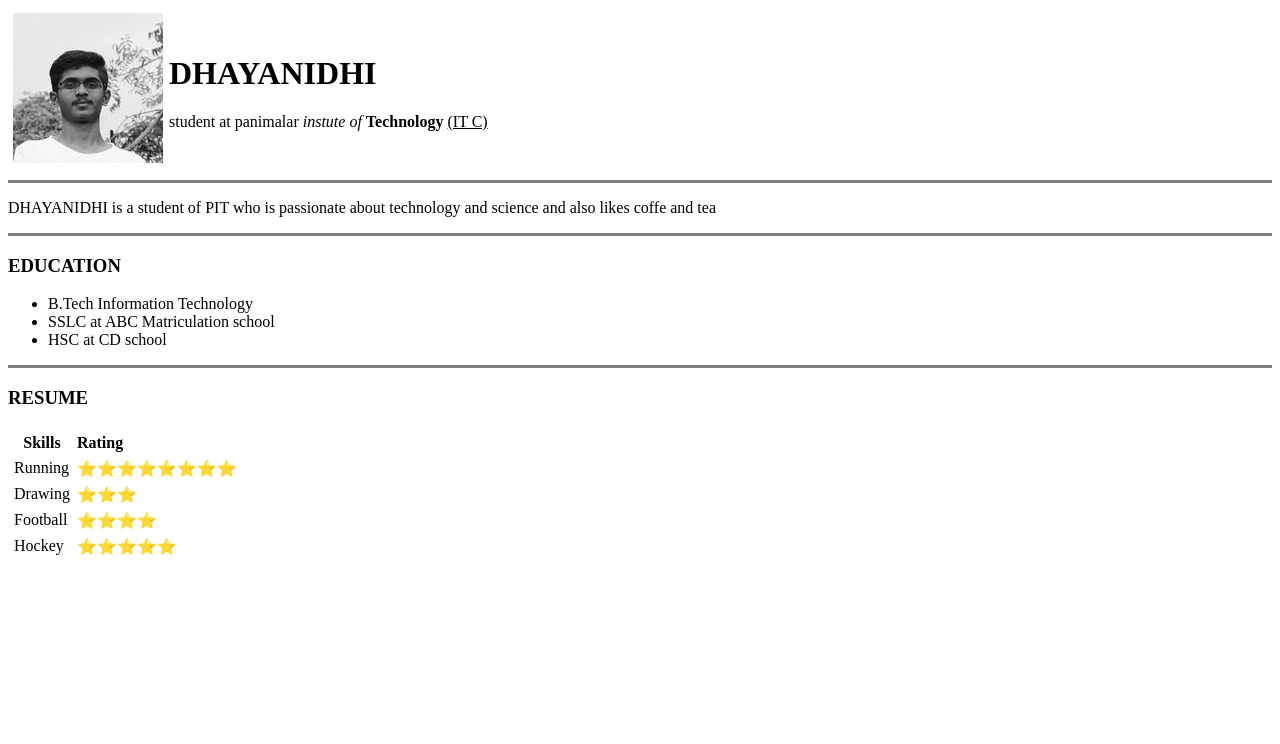
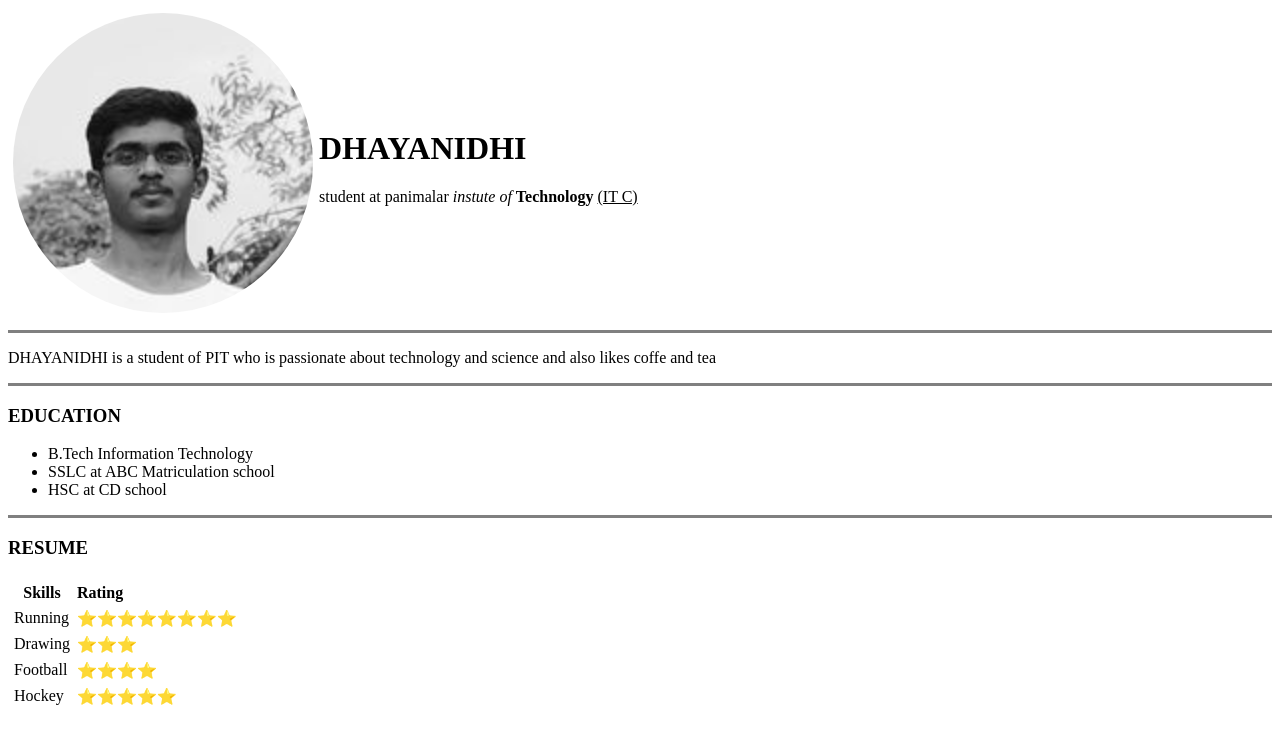
Before and after one commit to jackfil4892/cv, a plain HTML site: page index.html in a window 1280 px wide. Drawn offline with Linux system fonts and the light colour scheme.

Commit message:
dhaya photo circle cropped

```diff
--- a/index.html
+++ b/index.html
@@ -4,11 +4,21 @@
     <meta charset="UTF-8">
     <meta name="viewport" content="width=device-width, initial-scale=1.0">
     <title>WEBSITE</title>
+    <style>
+        .img {
+            width:300px;
+            height:300px;
+            object-fit:cover;
+            border-radius:50%;
+
+
+        }
+    </style>
 
 </head>
 <body>
     <table border="0" cellspacing="4"><tr>
-        <td><img src="275941936_641955730242795_84955945498936295_n.jpg" alt="Dhaya Photo"></td>
+        <td><img src="275941936_641955730242795_84955945498936295_n.jpg" alt="Dhaya Photo" class="img"></td>
         <td>
             <h1>DHAYANIDHI</h1>
             <p>student at panimalar <i>instute of</i>  <b>Technology</b> <u>(IT C)</u></p>
```
